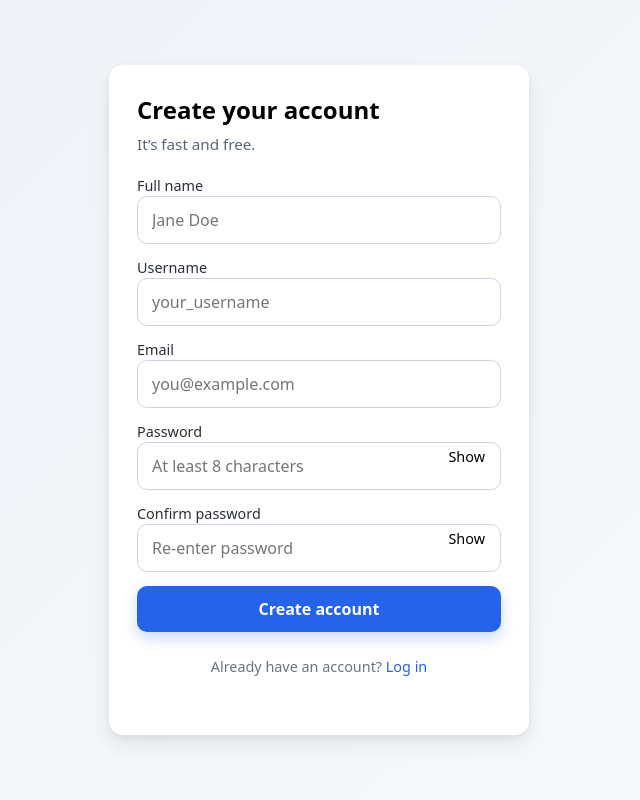
After one commit to purveshganer/movies, a Django app: page /register/ in a window 1280 px wide. The commit adds this page. Shown: the whole page, without its empty margins (321-961 px from the left). Run offline with Django 5.2, Linux system fonts and the light colour scheme.

Commit message:
Created login and registration feature in the project.

```diff
--- a/movies/settings.py
+++ b/movies/settings.py
@@ -12,6 +12,7 @@ https://docs.djangoproject.com/en/5.2/ref/settings/
 
 from pathlib import Path
 from . import config
+import os
 
 # Build paths inside the project like this: BASE_DIR / 'subdir'.
 BASE_DIR = Path(__file__).resolve().parent.parent
@@ -26,7 +27,7 @@ SECRET_KEY = config.SECRET_KEY
 # SECURITY WARNING: don't run with debug turned on in production!
 DEBUG = config.DEBUG
 
-ALLOWED_HOSTS = []
+ALLOWED_HOSTS = ["127.0.0.1"]
 
 
 # Application definition
@@ -121,7 +122,8 @@ USE_TZ = True
 # Static files (CSS, JavaScript, Images)
 # https://docs.djangoproject.com/en/5.2/howto/static-files/
 
-STATIC_URL = 'static/'
+STATIC_URL = '/static/'
+STATICFILES_DIRS = []
 
 # Default primary key field type
 # https://docs.djangoproject.com/en/5.2/ref/settings/#default-auto-field
--- a/movies/urls.py
+++ b/movies/urls.py
@@ -15,8 +15,9 @@ Including another URLconf
     2. Add a URL to urlpatterns:  path('blog/', include('blog.urls'))
 """
 from django.contrib import admin
-from django.urls import path
+from django.urls import path, include
 
 urlpatterns = [
     path('admin/', admin.site.urls),
+    path("", include("users.urls")),
 ]
--- a/users/models.py
+++ b/users/models.py
@@ -7,9 +7,9 @@ class User(models.Model):
         ('manager', 'Manager'),
         ('admin', 'Admin'),
     ]
-
+    name = models.CharField(max_length=255)
     email = models.EmailField(unique=True, max_length=255, db_index=True)
     username = models.CharField(max_length=150, unique=True, db_index=True)
     role = models.CharField(max_length=20, choices=ROLE_CHOICES, default='user')
     is_active = models.BooleanField(default=True)
-    password = models.CharField(max_length=30, db_index=True)
+    password = models.CharField(max_length=128, db_index=True)
--- /dev/null
+++ b/users/static/users/js_files/auth.js
@@ -0,0 +1,123 @@
+// auth.js
+
+function $(sel, root = document) { return root.querySelector(sel); }
+function $all(sel, root = document) { return Array.from(root.querySelectorAll(sel)); }
+
+function setFieldError(inputEl, msg) {
+  const field = inputEl.closest('.input');
+  const err = field.querySelector('.field-error');
+  field.classList.add('invalid');
+  if (err) err.textContent = msg;
+}
+
+function clearFieldError(inputEl) {
+  const field = inputEl.closest('.input');
+  const err = field.querySelector('.field-error');
+  field.classList.remove('invalid');
+  if (err) err.textContent = '';
+}
+
+function clearAllErrors(form) {
+  $all('.input', form).forEach(f => f.classList.remove('invalid'));
+  const alert = $('.form-alert', form);
+  if (alert) { alert.className = 'form-alert'; alert.textContent = ''; }
+}
+
+function showFormAlert(form, msg, type = 'error') {
+  const alert = $('.form-alert', form);
+  if (!alert) return;
+  alert.textContent = msg;
+  alert.classList.add('show', type);
+}
+
+function bindPasswordToggles(root = document) {
+  $all('.toggle[data-target]', root).forEach(btn => {
+    btn.addEventListener('click', () => {
+      const target = $(btn.dataset.target);
+      if (!target) return;
+      const type = target.getAttribute('type') === 'password' ? 'text' : 'password';
+      target.setAttribute('type', type);
+      btn.setAttribute('aria-pressed', type === 'text');
+      btn.textContent = type === 'text' ? 'Hide' : 'Show';
+      target.focus();
+    });
+  });
+}
+
+async function postJSON(url, payload) {
+  const headers = { 'Content-Type': 'application/json' };
+  // const csrf = document.querySelector('meta[name="csrf-token"]')?.content;
+  // if (csrf) headers['X-CSRF-Token'] = csrf;
+  const res = await fetch(url, {
+    method: 'POST',
+    headers,
+    credentials: 'include', // allows server to set HttpOnly cookies
+    body: JSON.stringify(payload)
+  });
+  const data = await res.json().catch(() => ({}));
+  if (!res.ok) {
+    const message = data?.message || data?.error || `Request failed (${res.status})`;
+    const fieldErrors = data?.errors || null; // { email: "...", password: "..." }
+    const err = new Error(message);
+    err.fieldErrors = fieldErrors;
+    err.status = res.status;
+    throw err;
+  }
+  return data;
+}
+
+function bindForm(formId, { endpoint, onSuccessRedirect }) {
+  const form = document.getElementById(formId);
+  if (!form) return;
+  const submitBtn = $('button[type="submit"]', form);
+
+  form.addEventListener('submit', async (e) => {
+    e.preventDefault();
+    clearAllErrors(form);
+
+    // Use native constraint validation first
+    if (!form.checkValidity()) {
+      form.reportValidity();
+      return;
+    }
+
+    // Gather data
+    const formData = new FormData(form);
+    const payload = Object.fromEntries(formData.entries());
+
+    // Optional: normalize
+    if (payload.username) payload.username = String(payload.username).trim();
+
+    submitBtn.disabled = true;
+    submitBtn.dataset.originalText = submitBtn.textContent;
+    submitBtn.textContent = 'Please wait…';
+
+    try {
+      await postJSON(endpoint, payload);
+      showFormAlert(form, 'Success! Redirecting…', 'success');
+      if (onSuccessRedirect) {
+        window.location.assign(onSuccessRedirect);
+      }
+    } catch (err) {
+      if (err.fieldErrors && typeof err.fieldErrors === 'object') {
+        for (const [name, message] of Object.entries(err.fieldErrors)) {
+          const inputEl = form.elements.namedItem(name);
+          if (inputEl) setFieldError(inputEl, message || 'Invalid value');
+        }
+      }
+      showFormAlert(form, err.message || 'Something went wrong. Please try again.');
+    } finally {
+      submitBtn.disabled = false;
+      submitBtn.textContent = submitBtn.dataset.originalText || 'Submit';
+    }
+  });
+
+  // Clear a field's error on input
+  $all('input', form).forEach(input => {
+    input.addEventListener('input', () => clearFieldError(input));
+  });
+}
+
+document.addEventListener('DOMContentLoaded', () => {
+  bindPasswordToggles();
+});
--- /dev/null
+++ b/users/static/users/styling/login_registration.css
@@ -0,0 +1,144 @@
+/* -------- Base & reset -------- */
+* { box-sizing: border-box; }
+html, body { height: 100%; }
+body {
+  margin: 0;
+  font-family: system-ui, -apple-system, Segoe UI, Roboto, Inter, Arial, sans-serif;
+  line-height: 1.4;
+  background: linear-gradient(135deg, #eef1f7, #f8fafc);
+  -webkit-font-smoothing: antialiased;
+  -moz-osx-font-smoothing: grayscale;
+}
+
+/* -------- Layout -------- */
+.page {
+  min-height: 100%;
+  display: grid;
+  place-items: center;
+  padding: 24px;
+}
+
+.card {
+  width: 100%;
+  max-width: 420px;
+  background: #fff;
+  border-radius: 14px;
+  box-shadow:
+    0 10px 20px rgba(0,0,0,.08),
+    0 2px 6px rgba(0,0,0,.05);
+  padding: 28px;
+}
+
+/* -------- Headings -------- */
+h1 {
+  margin: 0 0 8px;
+  font-size: 1.5rem;
+}
+.subtitle {
+  margin: 0 0 20px;
+  color: #5a6573;
+  font-size: .95rem;
+}
+
+/* -------- Form -------- */
+form { display: grid; gap: 14px; }
+label { font-size: .9rem; color: #2a2f36; }
+
+.input {
+  position: relative;
+}
+
+input, button, select {
+  font-family: inherit;
+  font-size: 1rem;
+}
+
+input[type="email"],
+input[type="password"],
+input[type="text"] {
+  width: 100%;
+  padding: 12px 14px;
+  border: 1px solid #cbd5e1;
+  border-radius: 10px;
+  outline: none;
+  transition: border-color .2s, box-shadow .2s;
+  background: #fff;
+}
+
+input:focus {
+  border-color: #2563eb;
+  box-shadow: 0 0 0 4px rgba(37, 99, 235, .12);
+}
+
+.input .toggle {
+  position: absolute;
+  right: 10px;
+  top: 50%;
+  transform: translateY(-50%);
+  border: 0;
+  background: transparent;
+  cursor: pointer;
+  padding: 6px;
+  font-size: .9rem;
+}
+
+/* -------- Actions -------- */
+.actions { display: grid; gap: 10px; }
+
+button.primary {
+  padding: 12px 16px;
+  border: 0;
+  border-radius: 10px;
+  background: #2563eb;
+  color: #fff;
+  font-weight: 600;
+  cursor: pointer;
+  transition: transform .02s ease-in, box-shadow .2s;
+  box-shadow: 0 6px 14px rgba(37, 99, 235, .25);
+}
+button.primary:hover { box-shadow: 0 8px 18px rgba(37, 99, 235, .32); }
+button.primary:active { transform: translateY(1px); }
+button[disabled] { opacity: .7; cursor: not-allowed; }
+
+.muted {
+  text-align: center;
+  color: #6b7280;
+  font-size: .9rem;
+}
+.muted a {
+  color: #2563eb;
+  text-decoration: none;
+}
+.muted a:hover { text-decoration: underline; }
+
+/* -------- Inline errors -------- */
+.field-error {
+  display: none;
+  font-size: .85rem;
+  color: #b91c1c;
+  margin-top: 6px;
+}
+.input.invalid input { border-color: #ef4444; }
+.input.invalid .field-error { display: block; }
+
+/* -------- Global alert -------- */
+.form-alert {
+  display: none;
+  margin: 6px 0 0;
+  padding: 10px 12px;
+  border-radius: 10px;
+  font-size: .95rem;
+}
+.form-alert.show { display: block; }
+.form-alert.error { background: #fee2e2; color: #7f1d1d; border: 1px solid #fecaca; }
+.form-alert.success { background: #dcfce7; color: #14532d; border: 1px solid #bbf7d0; }
+
+/* -------- Dark mode -------- */
+@media (prefers-color-scheme: dark) {
+  body { background: linear-gradient(135deg, #0b0f18, #0f172a); }
+  .card { background: #0b1220; box-shadow: 0 10px 20px rgba(0,0,0,.4); }
+  h1, label { color: #e5e7eb; }
+  .subtitle { color: #9ca3af; }
+  input { background: #0d1424; border-color: #334155; color: #e5e7eb; }
+  .muted { color: #9ca3af; }
+}
--- /dev/null
+++ b/users/templates/users/registration.html
@@ -0,0 +1,119 @@
+{% load static %}
+<link rel="stylesheet" href="{% static 'users/styling/login_registration.css' %}">
+<script src="{% static 'users/js_files/auth.js' %}"></script>
+
+<!doctype html>
+<html lang="en">
+<head>
+  <meta charset="utf-8" />
+  <meta name="viewport" content="width=device-width, initial-scale=1" />
+  <title>Create account</title>
+  <!-- <meta name="csrf-token" content="YOUR_TOKEN_HERE" /> -->
+</head>
+<body>
+  <main class="page">
+    <section class="card" aria-labelledby="register-title">
+      <h1 id="register-title">Create your account</h1>
+      <p class="subtitle">It’s fast and free.</p>
+
+      <form id="registerForm" action="/api/register" method="post" novalidate>
+        <div class="input">
+          <label for="name">Full name</label>
+          <input
+            id="name"
+            name="name"
+            type="text"
+            autocomplete="name"
+            placeholder="Jane Doe"
+            required />
+          <div class="field-error" aria-live="polite"></div>
+        </div>
+
+        <div class="input">
+            <label for="username">Username</label>
+            <input id="username" name="username" type="text" placeholder="your_username" required />
+            <div class="field-error" aria-live="polite"></div>
+        </div>
+
+        <div class="input">
+          <label for="reg-email">Email</label>
+          <input
+            id="reg-email"
+            name="email"
+            type="email"
+            inputmode="email"
+            autocomplete="email"
+            placeholder="you@example.com"
+            required />
+          <div class="field-error" aria-live="polite"></div>
+        </div>
+
+        <div class="input">
+          <label for="reg-password">Password</label>
+          <input
+            id="reg-password"
+            name="password"
+            type="password"
+            minlength="8"
+            autocomplete="new-password"
+            placeholder="At least 8 characters"
+            required />
+          <button class="toggle" type="button" data-target="#reg-password" aria-label="Toggle password visibility">Show</button>
+          <div class="field-error" aria-live="polite"></div>
+        </div>
+
+        <div class="input">
+          <label for="confirm">Confirm password</label>
+          <input
+            id="confirm"
+            name="confirmPassword"
+            type="password"
+            minlength="8"
+            autocomplete="new-password"
+            placeholder="Re-enter password"
+            required />
+          <button class="toggle" type="button" data-target="#confirm" aria-label="Toggle password visibility">Show</button>
+          <div class="field-error" aria-live="polite"></div>
+        </div>
+
+        <div class="actions">
+          <button class="primary" type="submit">Create account</button>
+          <p class="muted">Already have an account? <a href="{% url 'login_page' %}">Log in</a></p>
+        </div>
+
+        <div class="form-alert" role="alert" aria-live="polite"></div>
+      </form>
+    </section>
+  </main>
+
+  <script>
+    // Basic client-side confirm password check
+    (function () {
+      const form = document.getElementById('registerForm');
+      const pwd = document.getElementById('reg-password');
+      const confirm = document.getElementById('confirm');
+
+      function validateMatch() {
+        if (confirm.value && pwd.value !== confirm.value) {
+          setFieldError(confirm, 'Passwords do not match');
+          return false;
+        }
+        clearFieldError(confirm);
+        return true;
+      }
+
+      confirm.addEventListener('input', validateMatch);
+      pwd.addEventListener('input', validateMatch);
+
+      bindForm('registerForm', {
+        endpoint: '/api/register/',         // TODO: replace with your register endpoint
+        onSuccessRedirect: "{% url 'login_page' %}"// After sign-up, send to login (or auto-login)
+      });
+
+      form.addEventListener('submit', (e) => {
+        if (!validateMatch()) e.preventDefault();
+      });
+    })();
+  </script>
+</body>
+</html>
--- /dev/null
+++ b/users/urls.py
@@ -0,0 +1,11 @@
+from django.urls import path
+from . import views
+
+urlpatterns = [
+    path("", views.login_page, name="login_page"),
+    path("register/", views.register_page, name="register_page"),
+
+    # APIs
+    path("api/register/", views.register_api, name="register_api"),
+    path("api/login/", views.login_api, name="login_api"),
+]
--- a/users/views.py
+++ b/users/views.py
@@ -1,3 +1,66 @@
 from django.shortcuts import render
 
 # Create your views here.
+
+# Show login page
+def login_page(request):
+    return render(request, "users/login.html")
+
+# Show register page
+def register_page(request):
+    return render(request, "users/registration.html")
+
+from django.http import JsonResponse
+from django.views.decorators.csrf import csrf_exempt
+from django.contrib.auth.hashers import make_password, check_password
+import json
+from .models import User
+
+# API: Login
+@csrf_exempt
+def login_api(request):
+    if request.method == "POST":
+        data = json.loads(request.body)
+        username = data.get("username")
+        password = data.get("password")
+
+        try:
+            user = User.objects.get(username=username)
+            if check_password(password, user.password):
+                return JsonResponse({"message": "Login successful"})
+            else:
+                return JsonResponse({"message": "Invalid password"}, status=400)
+        except User.DoesNotExist:
+            return JsonResponse({"message": "User not found"}, status=404)
+
+    return JsonResponse({"message": "Invalid request"}, status=400)
+
+
+# API: Register
+@csrf_exempt
+def register_api(request):
+    if request.method == "POST":
+        data = json.loads(request.body)
+        name = data.get("name")
+        email = data.get("email")
+        username = data.get("username")
+        password = data.get("password")
+
+        if not all([name, email, username, password]):
+            return JsonResponse({"message": "All fields required"}, status=400)
+
+        if User.objects.filter(username=username).exists():
+            return JsonResponse({"message": "Username already taken"}, status=400)
+
+        if User.objects.filter(email=email).exists():
+            return JsonResponse({"message": "Email already registered"}, status=400)
+
+        user = User.objects.create(
+            name=name,
+            email=email,
+            username=username,
+            password=make_password(password)  # hash the password
+        )
+        return JsonResponse({"message": "User created successfully"})
+
+    return JsonResponse({"message": "Invalid request"}, status=400)
```
Also changed, not shown: users/templates/users/login.html (+59 -59 lines), users/migrations/0001_initial.py, users/migrations/0002_alter_user_password.py (added).
